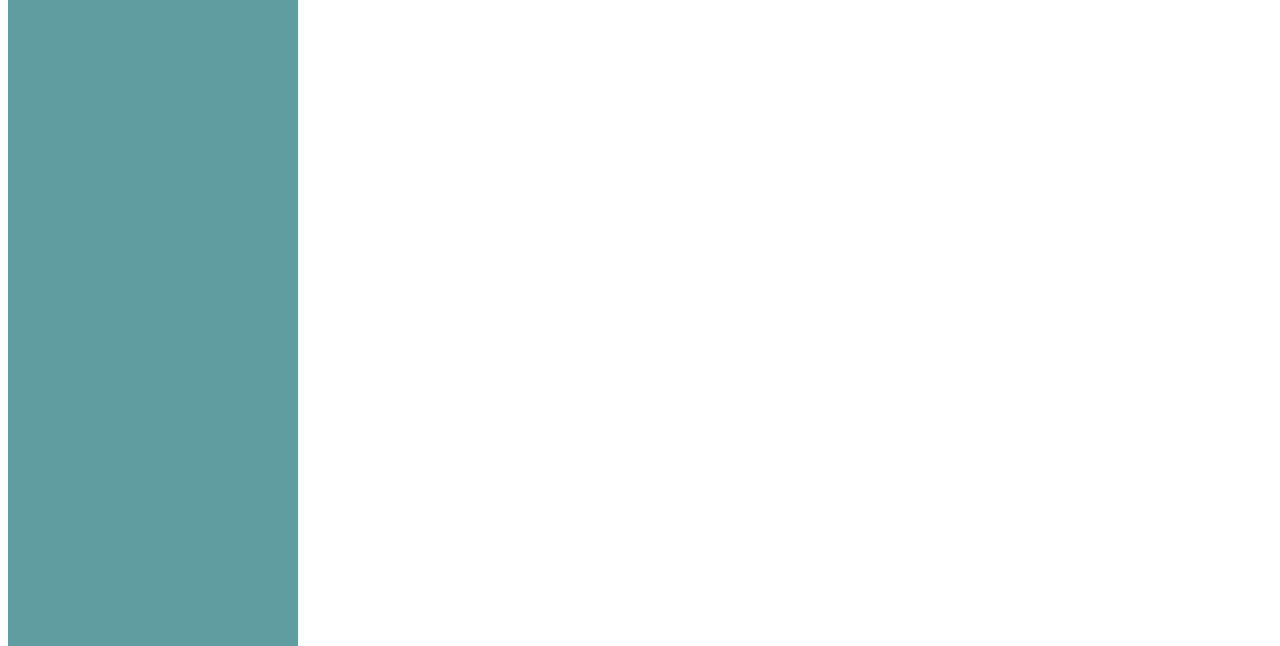
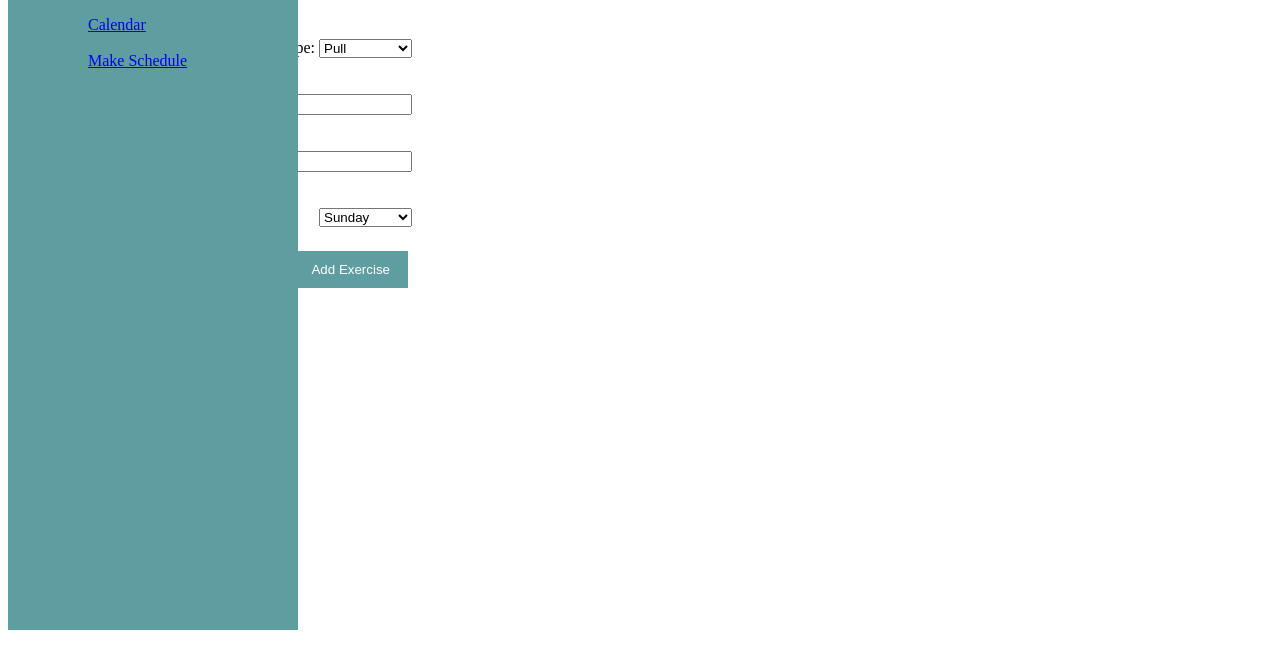
Before and after one commit to uncle-XVI/CS321, a plain HTML site: page index.html in a window 1280 px wide. Shown: the part 154-800 px from the top of the page. Drawn offline with Linux system fonts and the light colour scheme.

Commit message:
add form that takes user input and adds workouts

```diff
--- a/index.html
+++ b/index.html
@@ -13,26 +13,69 @@
         <h1 style="text-align: right; padding-right: 90px; padding-top: 22px">Fitness Tracker</h1>
     </div>
 
-    <div style="background-color:cadetblue; width: 130px; height: 100vh; padding: 80px; position: fixed; top: 0">
+
+    <div style="background-color:cadetblue; width: 130px; height: 78vh; padding: 80px; position: fixed; top: 0">
 
         <nav>
+            <br>
+            <br>
+            <br>
             <a href="#" style="white-space: nowrap">Workout Plan</a>
-
+            <br>
+            <br>
             <a href="#">Calendar</a>
-
+            <br>
+            <br>
             <a href="#" style="white-space: nowrap">Make Schedule</a>
         </nav>
     </div>
 
     <div class="options">
-        <h2 style=" text-align: right; padding-right: 950px; padding-top: 22px">
+        <h2 style=" text-align: right; padding-right: 900px; padding-top: 22px">
             Create Workout
             Plan</h2>
 
     </div>
 
-    <div class="plan_section">
+    <div class="plan_section" style="text-align: right; padding-right: 860px; padding-top: 22px">
         <form>
+            <label for="workout">Workout Type: </label>
+            <select name="workouts" class="inputs" style="text-align:left">
+                <option value="pull">Pull</option>
+                <option value="push">Push</option>
+                <option value="upperbody">Upper Body</option>
+                <option value="lowerbody">Lower Body</option>
+                <option value="core">Core</option>
+                <option value="cardio">Cardio</option>
+            </select>
+            <br>
+            <br>
+            <br>
+            <label for="titles" style="">Exercise Name: </label>
+            <input type="text" name="exercises" class="inputs">
+            <br>
+            <br>
+            <br>
+            <label for="repsandsets">Reps/Sets: </label>
+            <input type="text" name="details" class="inputs">
+            <br>
+            <br>
+            <br>
+            <label for="week" style="padding-right:35px">Day of the week: </label>
+            <select name="days" class="inputs" style="text-align:left">
+                <option value="Sunday">Sunday</option>
+                <option value="Monday">Monday</option>
+                <option value="Tuesday">Tuesday</option>
+                <option value="Wednesday">Wednesday</option>
+                <option value="Thursday">Thursday</option>
+                <option value="Friday">Friday</option>
+                <option value="Saturday">Saturday</option>
+            </select>
+            <br>
+            <br>
+            <button type="button" class="button"
+                style="background-color:cadetblue; border: none; color:white; margin: 6px 4px; padding: 11px 18px">Add
+                Exercise</button>
 
         </form>
 
@@ -40,7 +83,6 @@
 
 
 
-
 </body>
 
 </html>
```
